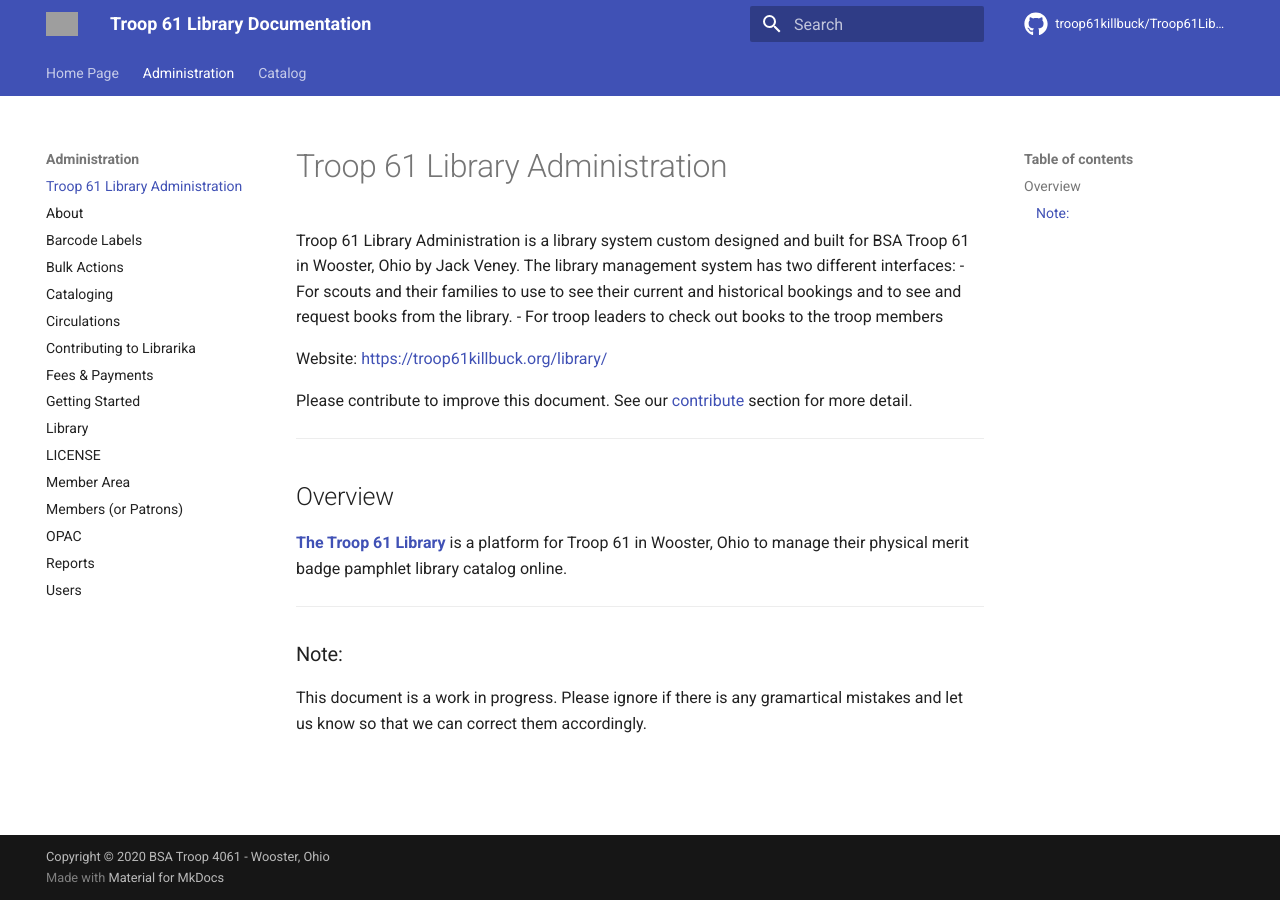
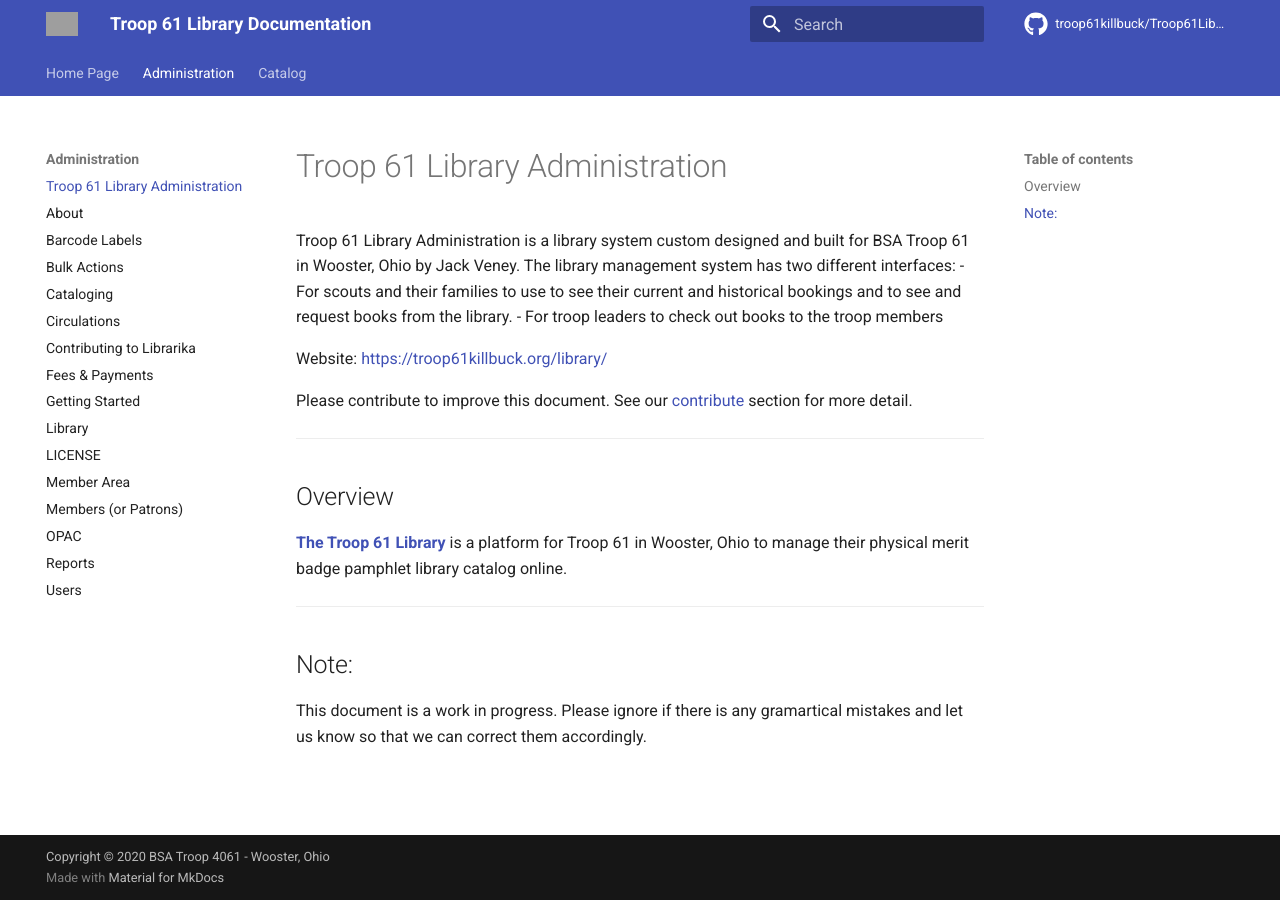
Before and after one commit to jackveney/Troop61LibraryDocs, an MkDocs documentation site: the page built from docs/Administration/index.md, in a window 1280 px wide. Built offline with MkDocs 1.6.1 and Material for MkDocs 9.7.7, drawn with Linux system fonts in a browser that asks for light colours; comment, search, counter and statistics services are not loaded; grey boxes are pictures that could not be loaded.

```diff
--- a/docs/Administration/index.md
+++ b/docs/Administration/index.md
@@ -17,7 +17,7 @@ merit badge pamphlet library catalog online.
 
 ---
 
-### Note:
+## Note:
 
 This document is a work in progress. Please ignore if there is any gramartical mistakes and let us
 know so that we can correct them accordingly.
```
